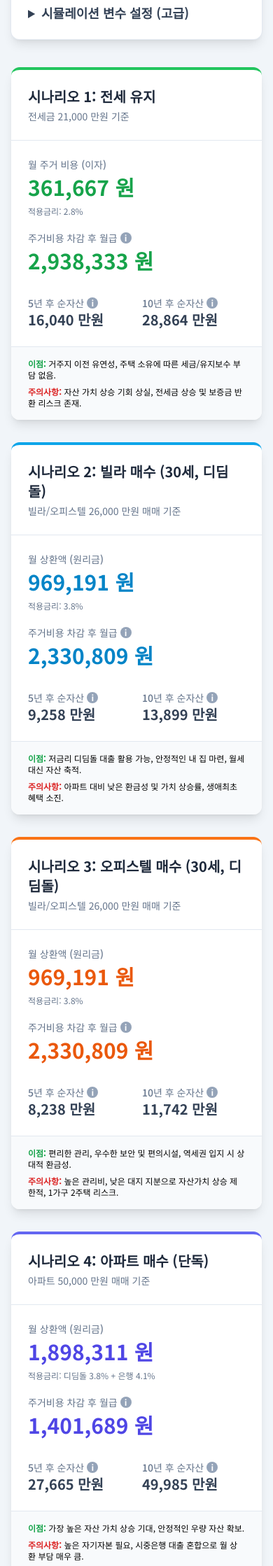
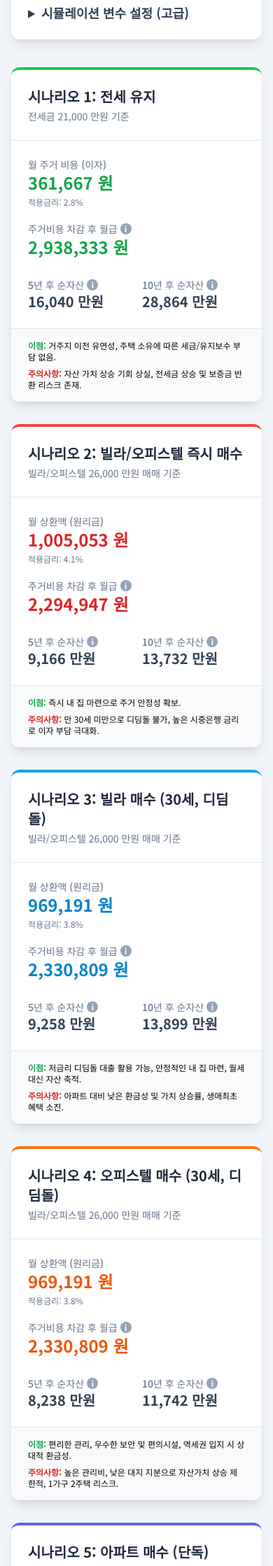
Before and after one commit to ohseyong/ohseyong.github.io, a Jekyll site: the page etc/kate_house.html, which Jekyll copies as it is, in a window 390 px wide. Shown: the part 485-2723 px from the top of the page at 70% size. Built offline with Jekyll 4.4.1, drawn with Linux system fonts in a browser that asks for light colours; nearby versions of some CDN libraries; some of the changed text lies outside the part shown.

Commit message:
Update kate_house.html

```diff
--- a/etc/kate_house.html
+++ b/etc/kate_house.html
@@ -27,10 +27,19 @@
         .card-body { padding: 1.5rem; flex-grow: 1; }
         .card-footer { background-color: #f8fafc; padding: 1rem 1.5rem; border-top: 1px solid #e2e8f0; border-bottom-left-radius: 0.75rem; border-bottom-right-radius: 0.75rem; }
         .info-icon { cursor: pointer; position: relative; display: inline-flex; align-items: center; justify-content: center; width: 1rem; height: 1rem; background-color: #94a3b8; color: white; border-radius: 50%; font-size: 0.75rem; font-weight: bold; margin-left: 0.25rem; }
-        .tooltip { visibility: hidden; width: 250px; background-color: #1e293b; color: #fff; text-align: left; border-radius: 6px; padding: 10px; position: absolute; z-index: 10; bottom: 125%; left: 50%; margin-left: -125px; opacity: 0; transition: opacity 0.3s; font-size: 0.8rem; font-weight: 400; line-height: 1.5; box-shadow: 0 4px 6px rgba(0,0,0,0.1); }
+        .tooltip { visibility: hidden; width: 260px; background-color: #1e293b; color: #fff; text-align: left; border-radius: 6px; padding: 10px; position: absolute; z-index: 10; bottom: 125%; left: 50%; margin-left: -130px; opacity: 0; transition: opacity 0.3s; font-size: 0.8rem; font-weight: 400; line-height: 1.5; box-shadow: 0 4px 6px rgba(0,0,0,0.1); }
         .info-icon:hover .tooltip { visibility: visible; opacity: 1; }
-        .highlight { font-size: 1.875rem; font-weight: 700; }
         details > summary { cursor: pointer; }
+
+        /* --- FIX for Safari/Chrome number input --- */
+        input[type=number]::-webkit-inner-spin-button,
+        input[type=number]::-webkit-outer-spin-button {
+            -webkit-appearance: none;
+            margin: 0;
+        }
+        input[type=number] {
+            -moz-appearance: textfield;
+        }
     </style>
 </head>
 <body>
@@ -58,6 +67,8 @@
             <details class="border-t pt-6">
                 <summary class="font-semibold text-lg text-slate-700 hover:text-indigo-600">시뮬레이션 변수 설정 (고급)</summary>
                 <div class="grid grid-cols-1 md:grid-cols-2 gap-x-6 gap-y-4 mt-4">
+                    <!-- Spouse Income -->
+                    <div><label for="spouseIncome" class="text-sm font-medium">배우자 연봉 (신혼부부용)</label><div class="relative"><input type="number" id="spouseIncome" class="w-full p-2 border border-slate-200 rounded-md" value="4000"><span class="absolute inset-y-0 right-0 pr-3 flex items-center text-xs text-slate-500">만원</span></div></div>
                     <!-- House Prices -->
                     <div><label for="jeonseDeposit" class="text-sm font-medium">전세 보증금</label><div class="relative"><input type="number" id="jeonseDeposit" class="w-full p-2 border border-slate-200 rounded-md" value="21000"><span class="absolute inset-y-0 right-0 pr-3 flex items-center text-xs text-slate-500">만원</span></div></div>
                     <div><label for="housePriceVilla" class="text-sm font-medium">빌라/오피스텔 가격</label><div class="relative"><input type="number" id="housePriceVilla" class="w-full p-2 border border-slate-200 rounded-md" value="26000"><span class="absolute inset-y-0 right-0 pr-3 flex items-center text-xs text-slate-500">만원</span></div></div>
@@ -91,25 +102,26 @@
     // --- Scenario Data ---
     const scenarios = [
         { id: 'rent', title: '시나리오 1: 전세 유지', color: 'green', type: 'rent' },
-        { id: 'villa', title: '시나리오 2: 빌라 매수 (30세, 디딤돌)', color: 'sky', type: 'buy', loan: 'didimdol_single', appreciation: 'villa' },
-        { id: 'officetel', title: '시나리오 3: 오피스텔 매수 (30세, 디딤돌)', color: 'orange', type: 'buy', loan: 'didimdol_single', appreciation: 'officetel' },
-        { id: 'apt_single', title: '시나리오 4: 아파트 매수 (단독)', color: 'indigo', type: 'buy_apt_single' },
-        { id: 'apt_married', title: '시나리오 5: 아파트 매수 (신혼)', color: 'purple', type: 'buy_apt_married' },
-        { id: 'buyNow', title: '시나리오 6: 빌라/오피스텔 즉시 매수', color: 'red', type: 'buy', loan: 'bank', appreciation: 'villa' }
+        { id: 'buyNow', title: '시나리오 2: 빌라/오피스텔 즉시 매수', color: 'red', type: 'buy', loan: 'bank', appreciation: 'villa' },
+        { id: 'villa', title: '시나리오 3: 빌라 매수 (30세, 디딤돌)', color: 'sky', type: 'buy', loan: 'didimdol_single', appreciation: 'villa' },
+        { id: 'officetel', title: '시나리오 4: 오피스텔 매수 (30세, 디딤돌)', color: 'orange', type: 'buy', loan: 'didimdol_single', appreciation: 'officetel' },
+        { id: 'apt_single', title: '시나리오 5: 아파트 매수 (단독)', color: 'indigo', type: 'buy_apt_single' },
+        { id: 'apt_married', title: '시나리오 6: 아파트 매수 (신혼)', color: 'purple', type: 'buy_apt_married' }
     ];
     const prosCons = {
         rent: { pros: '거주지 이전 유연성, 주택 소유에 따른 세금/유지보수 부담 없음.', cons: '자산 가치 상승 기회 상실, 전세금 상승 및 보증금 반환 리스크 존재.' },
+        buyNow: { pros: '즉시 내 집 마련으로 주거 안정성 확보.', cons: '만 30세 미만으로 디딤돌 불가, 높은 시중은행 금리로 이자 부담 극대화.' },
         villa: { pros: '저금리 디딤돌 대출 활용 가능, 안정적인 내 집 마련, 월세 대신 자산 축적.', cons: '아파트 대비 낮은 환금성 및 가치 상승률, 생애최초 혜택 소진.' },
         officetel: { pros: '편리한 관리, 우수한 보안 및 편의시설, 역세권 입지 시 상대적 환금성.', cons: '높은 관리비, 낮은 대지 지분으로 자산가치 상승 제한적, 1가구 2주택 리스크.' },
         apt_single: { pros: '가장 높은 자산 가치 상승 기대, 안정적인 우량 자산 확보.', cons: '높은 자기자본 필요, 시중은행 대출 혼합으로 월 상환 부담 매우 큼.' },
-        apt_married: { pros: '강력한 신혼부부 혜택(높은 한도, 낮은 금리)으로 우량자산 매수 가능.', cons: '결혼이라는 통제 불가능한 변수에 의존, 시장 타이밍 리스크.' },
-        buyNow: { pros: '즉시 내 집 마련으로 주거 안정성 확보.', cons: '만 30세 미만으로 디딤돌 불가, 높은 시중은행 금리로 이자 부담 극대화.' }
+        apt_married: { pros: '강력한 신혼부부 혜택(높은 한도, 낮은 금리)으로 우량자산 매수 가능.', cons: '결혼이라는 통제 불가능한 변수에 의존, 시장 타이밍 리스크.' }
     };
 
     // --- DOM Elements ---
     const inputs = {
         initialInvestment: document.getElementById('initialInvestment'),
         annualIncome: document.getElementById('annualIncome'),
+        spouseIncome: document.getElementById('spouseIncome'),
         jeonseDeposit: document.getElementById('jeonseDeposit'),
         housePriceVilla: document.getElementById('housePriceVilla'),
         housePriceApt: document.getElementById('housePriceApt'),
@@ -166,7 +179,8 @@
             rateDidimdolMarried: parseRate(inputs.rateDidimdolMarried),
             rateRent: parseRate(inputs.rateRent),
             appreciationVilla: parseRate(inputs.appreciationVilla),
-            appreciationOfficetel: parseRate(inputs.appreciationVilla) * 0.5, // 오피스텔은 빌라의 절반으로 가정
+            // 오피스텔은 감가상각, 낮은 대지지분 등으로 빌라보다 상승률이 낮다고 가정
+            appreciationOfficetel: parseRate(inputs.appreciationVilla) * 0.5,
             appreciationApt: parseRate(inputs.appreciationApt),
             investmentReturn: parseRate(inputs.investmentReturn)
         };
@@ -179,6 +193,9 @@
             let monthlySavings = 0;
             let appliedRateText = '';
             let subtitleText = '';
+            let monthlySavingsTooltip = '월 실수령액에서 주거비용을 뺀 금액 (생활비 제외 전)';
+            let netAsset5Tooltip = '';
+            let netAsset10Tooltip = '';
 
             if (s.type === 'rent') {
                 const rentDeposit = vars.jeonseDeposit;
@@ -196,9 +213,26 @@
                     return fv;
                 };
                 results = { netAsset5: calcNetAsset(5), netAsset10: calcNetAsset(10) };
+                const tooltipBaseText = `초기 투자금과 월 저축액(생활비 150만원 차감 후)을 연 ${vars.investmentReturn * 100}% 수익률로 복리 계산한 결과입니다.`;
+                netAsset5Tooltip = tooltipBaseText;
+                netAsset10Tooltip = tooltipBaseText;
+
 
             } else if (s.type.startsWith('buy')) {
                 let price, loanRate, appreciationRate, loanAmount;
+
+                const generateTooltip = (years, p, apr, lr, pmt, la) => {
+                    const fv = p * Math.pow(1 + apr, years);
+                    const rem = calculateRemainingBalance(lr, years * 12, pmt, la);
+                    return `${years}년 후 예상가 (${toWon(fv)}) - 대출잔액 (${toWon(rem)}) 입니다.`;
+                };
+
+                const generateMixedTooltip = (years, p, apr, lr1, pmt1, la1, lr2, pmt2, la2) => {
+                    const fv = p * Math.pow(1 + apr, years);
+                    const rem1 = calculateRemainingBalance(lr1, years * 12, pmt1, la1);
+                    const rem2 = calculateRemainingBalance(lr2, years * 12, pmt2, la2);
+                    return `${years}년 후 예상가 (${toWon(fv)}) - 총 대출잔액 (${toWon(rem1 + rem2)}) 입니다.`;
+                };
 
                 if (s.type === 'buy_apt_single') {
                     price = vars.housePriceApt;
@@ -218,6 +253,8 @@
                         return fv - remDidimdol - remBank;
                     };
                     results = { netAsset5: calcNetAsset(5), netAsset10: calcNetAsset(10) };
+                    netAsset5Tooltip = generateMixedTooltip(5, price, appreciationRate, vars.rateDidimdolSingle, didimdolPayment, didimdolLoanMax, vars.rateBank, bankPayment, bankLoan);
+                    netAsset10Tooltip = generateMixedTooltip(10, price, appreciationRate, vars.rateDidimdolSingle, didimdolPayment, didimdolLoanMax, vars.rateBank, bankPayment, bankLoan);
 
                 } else if (s.type === 'buy_apt_married') {
                     price = vars.housePriceApt;
@@ -227,7 +264,12 @@
                     loanAmount = Math.min(price * LTV, 400000000);
                     monthlyPayment = calculatePMT(loanRate, termMonths, loanAmount);
                     appliedRateText = `${(loanRate * 100).toFixed(1)}%`;
-                } else {
+
+                    const combinedTakeHomePay = getTakeHomePay(annualIncome + spouseIncome);
+                    monthlySavings = combinedTakeHomePay - monthlyPayment;
+                    monthlySavingsTooltip = '부부 합산 실수령액에서 주거비용을 뺀 금액 (생활비 제외 전)';
+
+                } else { // Villa or Officetel
                     price = vars.housePriceVilla;
                     subtitleText = `빌라/오피스텔 ${toWon(price)} 매매 기준`;
                     switch (s.loan) {
@@ -254,15 +297,17 @@
                         return fv - remLoan;
                     };
                     results = { netAsset5: calcNetAsset(5), netAsset10: calcNetAsset(10) };
+                    netAsset5Tooltip = generateTooltip(5, price, appreciationRate, loanRate, monthlyPayment, loanAmount);
+                    netAsset10Tooltip = generateTooltip(10, price, appreciationRate, loanRate, monthlyPayment, loanAmount);
+                    if (s.id === 'officetel') {
+                        const officetelNote = ' (※ 오피스텔 상승률은 빌라의 50%로 가정)';
+                        netAsset5Tooltip += officetelNote;
+                        netAsset10Tooltip += officetelNote;
+                    }
                 }
-                monthlySavings = takeHomePay - monthlyPayment;
             }
 
             // Render card
-            const netAssetTooltip = s.type === 'rent'
-                ? '초기 투자금과 월 저축액(생활비 150만원 차감 후)을 투자수익률로 복리 계산한 금액입니다.'
-                : '미래 예상 주택가치에서 대출 잔액을 뺀 금액입니다. 주택가치는 설정된 연 상승률로 계산됩니다.';
-
             const cardHTML = `
                 <div class="card border-t-4 border-${s.color}-500">
                     <div class="card-header">
@@ -272,20 +317,20 @@
                     <div class="card-body space-y-5">
                         <div>
                             <p class="text-sm font-medium text-slate-500 flex items-center">${s.type === 'rent' ? '월 주거 비용 (이자)' : '월 상환액 (원리금)'}</p>
-                            <p class="highlight text-${s.color}-600">${toWonMonthly(monthlyPayment)}</p>
+                            <p class="text-2xl md:text-3xl font-bold text-${s.color}-600">${toWonMonthly(monthlyPayment)}</p>
                             <p class="text-xs text-slate-500 mt-1">적용금리: ${appliedRateText}</p>
                         </div>
                         <div>
-                            <p class="text-sm font-medium text-slate-500 flex items-center">주거비용 차감 후 월급<span class="info-icon">i<span class="tooltip">월 실수령액에서 주거비용을 뺀 금액 (생활비 제외 전)</span></span></p>
-                            <p class="highlight text-${s.color}-600">${toWonMonthly(monthlySavings)}</p>
+                            <p class="text-sm font-medium text-slate-500 flex items-center">주거비용 차감 후 월급<span class="info-icon">i<span class="tooltip">${monthlySavingsTooltip}</span></span></p>
+                            <p class="text-2xl md:text-3xl font-bold text-${s.color}-600">${toWonMonthly(monthlySavings)}</p>
                         </div>
                         <div class="grid grid-cols-2 gap-4 pt-2">
                             <div>
-                                <p class="text-sm font-medium text-slate-500 flex items-center">5년 후 순자산<span class="info-icon">i<span class="tooltip">${netAssetTooltip}</span></span></p>
+                                <p class="text-sm font-medium text-slate-500 flex items-center">5년 후 순자산<span class="info-icon">i<span class="tooltip">${netAsset5Tooltip}</span></span></p>
                                 <p class="text-xl font-semibold text-slate-700">${toWon(results.netAsset5)}</p>
                             </div>
                             <div>
-                                <p class="text-sm font-medium text-slate-500 flex items-center">10년 후 순자산<span class="info-icon">i<span class="tooltip">${netAssetTooltip}</span></span></p>
+                                <p class="text-sm font-medium text-slate-500 flex items-center">10년 후 순자산<span class="info-icon">i<span class="tooltip">${netAsset10Tooltip}</span></span></p>
                                 <p class="text-xl font-semibold text-slate-700">${toWon(results.netAsset10)}</p>
                             </div>
                         </div>
```
Also changed, not shown: other parts of etc/kate_house.html (+3 -0 lines).
